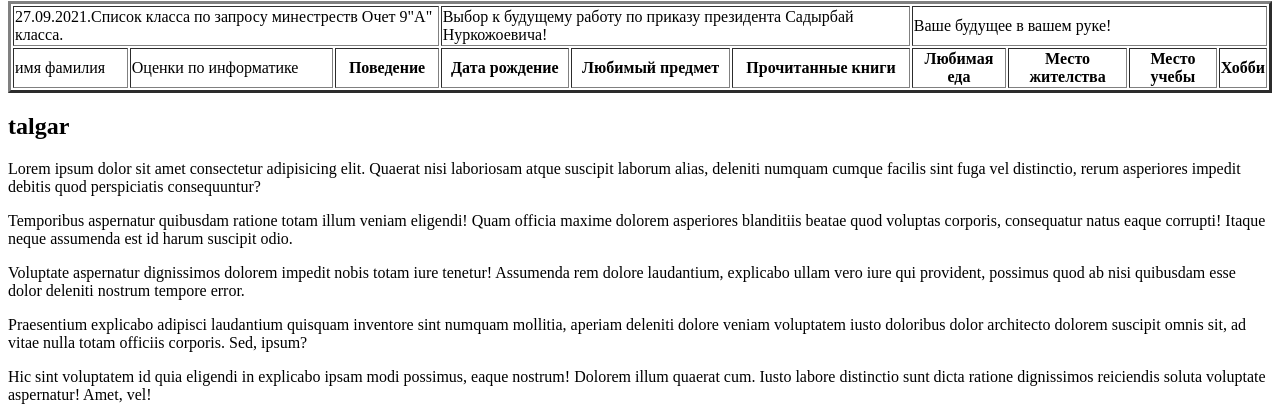
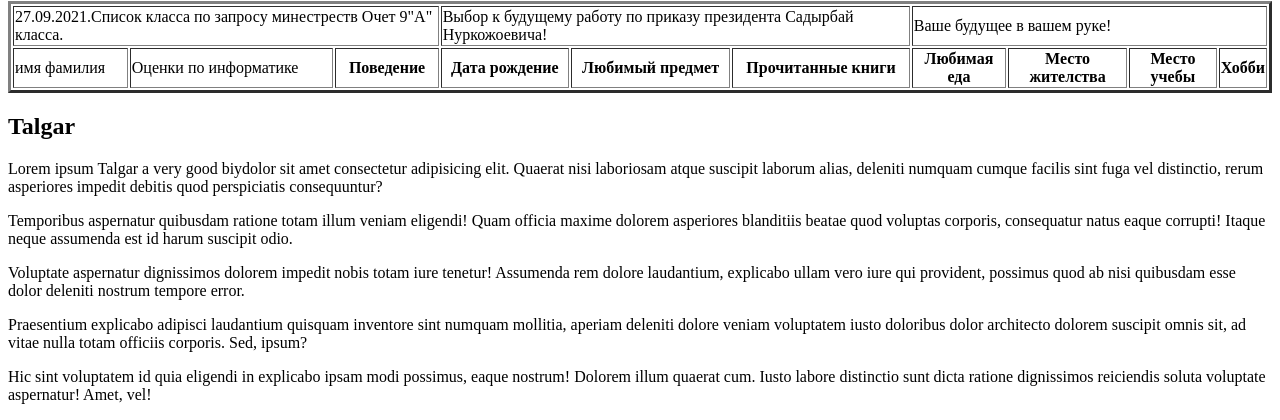
Before and after one commit to TalgarbekKubanychbekuulu/talgar1.html, a plain HTML site: page index.html in a window 1280 px wide. Shown: the part 845-1265 px from the top of the page. Drawn offline with Linux system fonts and the light colour scheme.

Commit message:
added Talgar a good boy

```diff
--- a/index.html
+++ b/index.html
@@ -53,8 +53,8 @@
                 </tr>
             </table border="3">
 
-            <h1>talgar</h1>
-            <p>Lorem ipsum dolor sit amet consectetur adipisicing elit. Quaerat nisi laboriosam atque suscipit laborum alias, deleniti numquam cumque facilis sint fuga vel distinctio, rerum asperiores impedit debitis quod perspiciatis consequuntur?</p>
+            <h1>Talgar</h1>
+            <p>Lorem ipsum Talgar a very good biydolor sit amet consectetur adipisicing elit. Quaerat nisi laboriosam atque suscipit laborum alias, deleniti numquam cumque facilis sint fuga vel distinctio, rerum asperiores impedit debitis quod perspiciatis consequuntur?</p>
             <p>Temporibus aspernatur quibusdam ratione totam illum veniam eligendi! Quam officia maxime dolorem asperiores blanditiis beatae quod voluptas corporis, consequatur natus eaque corrupti! Itaque neque assumenda est id harum suscipit odio.</p>
             <p>Voluptate aspernatur dignissimos dolorem impedit nobis totam iure tenetur! Assumenda rem dolore laudantium, explicabo ullam vero iure qui provident, possimus quod ab nisi quibusdam esse dolor deleniti nostrum tempore error.</p>
             <p>Praesentium explicabo adipisci laudantium quisquam inventore sint numquam mollitia, aperiam deleniti dolore veniam voluptatem iusto doloribus dolor architecto dolorem suscipit omnis sit, ad vitae nulla totam officiis corporis. Sed, ipsum?</p>
```
